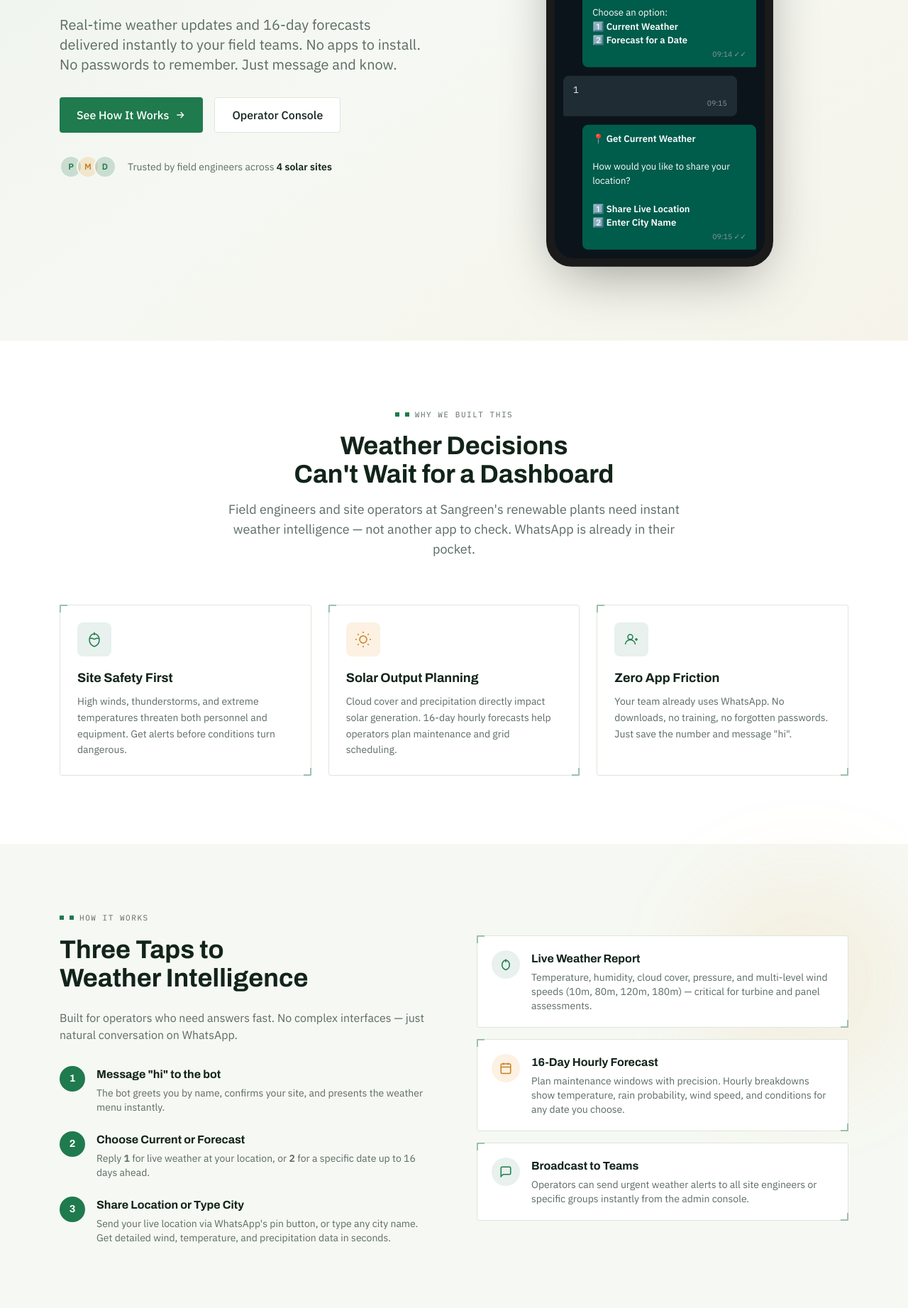
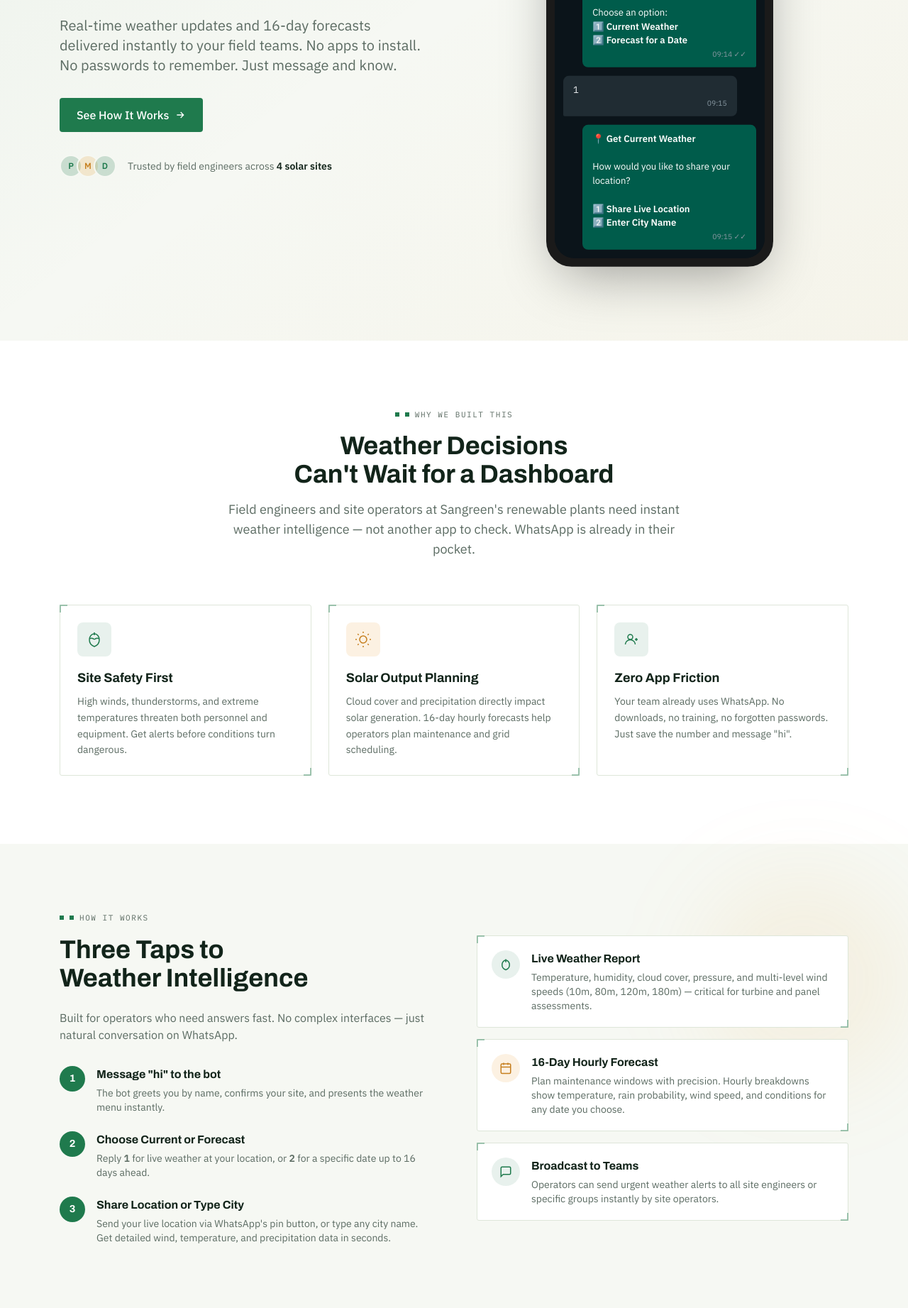
Before and after one commit to opermancode/chatbot-sml-dev, a Flask app: page / in a window 1280 px wide. Shown: the part 477-2320 px from the top of the page at 71% size. Run offline with Flask 3, Linux system fonts and the light colour scheme; some libraries are stand-ins or nearby versions.

Commit message:
Update landing.html

```diff
--- a/templates/landing.html
+++ b/templates/landing.html
@@ -202,8 +202,7 @@
                 <a href="#why" class="text-sm font-medium text-slate hover:text-forest transition-colors">Why Weather Bot</a>
                 <a href="#how" class="text-sm font-medium text-slate hover:text-forest transition-colors">How It Works</a>
                 <a href="#features" class="text-sm font-medium text-slate hover:text-forest transition-colors">Features</a>
-                <a href="/admin/login" class="btn-landing text-sm font-medium text-forest border border-forest px-4 py-2 rounded hover:bg-forest hover:text-white transition-all">Admin Login</a>
-            </div>
+                </div>
             <button id="mobileMenuBtn" class="md:hidden p-2">
                 <svg width="20" height="20" viewBox="0 0 24 24" fill="none" stroke="currentColor" stroke-width="2"><path d="M4 6h16M4 12h16M4 18h16"/></svg>
             </button>
@@ -213,8 +212,7 @@
             <a href="#why" class="block text-sm text-slate">Why Weather Bot</a>
             <a href="#how" class="block text-sm text-slate">How It Works</a>
             <a href="#features" class="block text-sm text-slate">Features</a>
-            <a href="/admin/login" class="block text-sm text-forest font-medium">Admin Login →</a>
-        </div>
+            </div>
     </nav>
 
     <!-- Hero Section -->
@@ -240,10 +238,7 @@
                             See How It Works
                             <svg width="16" height="16" viewBox="0 0 24 24" fill="none" stroke="currentColor" stroke-width="2"><path d="M5 12h14M13 6l6 6-6 6"/></svg>
                         </a>
-                        <a href="/admin" class="inline-flex items-center gap-2 border border-line bg-white px-6 py-3 rounded font-medium text-ink hover:bg-paper2 transition-colors">
-                            Operator Console
-                        </a>
-                    </div>
+                        </div>
                     <div class="mt-8 flex items-center gap-4 text-sm text-slate">
                         <div class="flex -space-x-2">
                             <div class="w-8 h-8 rounded-full bg-forest/20 border-2 border-paper flex items-center justify-center text-xs font-bold text-forest">P</div>
@@ -405,7 +400,7 @@
                             </div>
                             <div>
                                 <h4 class="font-display font-bold mb-1">Broadcast to Teams</h4>
-                                <p class="text-slate text-sm">Operators can send urgent weather alerts to all site engineers or specific groups instantly from the admin console.</p>
+                                <p class="text-slate text-sm">Operators can send urgent weather alerts to all site engineers or specific groups instantly by site operators.</p>
                             </div>
                         </div>
                     </div>
@@ -495,7 +490,7 @@
                 <div class="p-5 border border-line rounded hover:border-forest/30 transition-colors">
                     <div class="font-mono text-xs text-forest mb-2">06</div>
                     <h4 class="font-display font-bold mb-2">Full Chat History</h4>
-                    <p class="text-slate text-sm">Admin panel stores every conversation. Review what weather data was shared, when, and with whom for compliance.</p>
+                    <p class="text-slate text-sm">The system stores every conversation. Review what weather data was shared, when, and with whom for compliance.</p>
                 </div>
             </div>
         </div>
@@ -514,7 +509,7 @@
                                     <div class="w-3 h-3 rounded-full bg-yellow-400"></div>
                                     <div class="w-3 h-3 rounded-full bg-green-400"></div>
                                 </div>
-                                <div class="text-xs text-slate font-mono">sangreen-admin.local</div>
+                                <div class="text-xs text-slate font-mono">sangreen-ops.local</div>
                             </div>
                             <div class="grid grid-cols-4 gap-3">
                                 <div class="bg-forest/5 p-3 rounded text-center">
@@ -553,35 +548,29 @@
                 <div class="order-1 md:order-2">
                     <div class="eyebrow mb-4">
                         <span style="background:#1F7A4D;width:6px;height:6px;display:inline-block"></span>
-                        Operator Console
+                        Site Management
                     </div>
-                    <h2 class="font-display font-bold text-3xl md:text-4xl mb-4">Manage Every Site<br>From One Place</h2>
-                    <p class="text-slate mb-6">The admin panel gives your operations team full control — add field engineers, organize them by site groups, broadcast emergency alerts, and review complete chat histories.</p>
+                    <h2 class="font-display font-bold text-3xl md:text-4xl mb-4">Organized Site Operations</h2>
+                    <p class="text-slate mb-6">Site operators manage field engineers, organize them by location groups, send emergency weather alerts, and keep complete conversation records for compliance.</p>
                     <ul class="space-y-3">
                         <li class="flex items-start gap-3">
                             <svg class="flex-shrink-0 mt-0.5" width="18" height="18" viewBox="0 0 24 24" fill="none" stroke="#1F7A4D" stroke-width="2"><path d="M20 6 9 17l-5-5"/></svg>
-                            <span class="text-sm text-slate">Add users with phone, city, and site assignment</span>
+                            <span class="text-sm text-slate">Register engineers with phone, city, and site details</span>
                         </li>
                         <li class="flex items-start gap-3">
                             <svg class="flex-shrink-0 mt-0.5" width="18" height="18" viewBox="0 0 24 24" fill="none" stroke="#1F7A4D" stroke-width="2"><path d="M20 6 9 17l-5-5"/></svg>
-                            <span class="text-sm text-slate">Create groups for Pune Solar, Mumbai Wind, etc.</span>
+                            <span class="text-sm text-slate">Organize teams by site: Pune Solar, Mumbai Wind, etc.</span>
                         </li>
                         <li class="flex items-start gap-3">
                             <svg class="flex-shrink-0 mt-0.5" width="18" height="18" viewBox="0 0 24 24" fill="none" stroke="#1F7A4D" stroke-width="2"><path d="M20 6 9 17l-5-5"/></svg>
-                            <span class="text-sm text-slate">Send broadcast messages to specific groups</span>
+                            <span class="text-sm text-slate">Broadcast weather alerts to specific site groups</span>
                         </li>
                         <li class="flex items-start gap-3">
                             <svg class="flex-shrink-0 mt-0.5" width="18" height="18" viewBox="0 0 24 24" fill="none" stroke="#1F7A4D" stroke-width="2"><path d="M20 6 9 17l-5-5"/></svg>
-                            <span class="text-sm text-slate">View full conversation history per engineer</span>
+                            <span class="text-sm text-slate">Access complete chat history per team member</span>
                         </li>
                     </ul>
-                    <div class="mt-8">
-                        <a href="/admin/login" class="inline-flex items-center gap-2 bg-forest text-white px-5 py-2.5 rounded font-medium hover:bg-forestdark transition-colors text-sm">
-                            Open Admin Console
-                            <svg width="14" height="14" viewBox="0 0 24 24" fill="none" stroke="currentColor" stroke-width="2"><path d="M5 12h14M13 6l6 6-6 6"/></svg>
-                        </a>
                     </div>
-                </div>
             </div>
         </div>
     </section>
@@ -608,7 +597,7 @@
                     <div class="text-xs text-[#9FB3A5] mt-1">To get started</div>
                 </div>
             </div>
-            <p class="text-[#5B6B62] text-sm mt-6">Already registered? Just message the bot. New users must be added by an admin first.</p>
+            <p class="text-[#5B6B62] text-sm mt-6">Already registered? Just message the bot. New users must be registered by your site operator first.</p>
         </div>
     </section>
 
@@ -623,9 +612,7 @@
                 Weather Bot &mdash; Built for field operations
             </div>
             <div class="flex items-center gap-4">
-                <a href="/admin/login" class="text-sm text-forest hover:text-forestdark font-medium">Admin Login</a>
-                <span class="text-line">|</span>
-                <a href="/admin" class="text-sm text-slate hover:text-forest">Dashboard</a>
+
             </div>
         </div>
     </footer>
```
